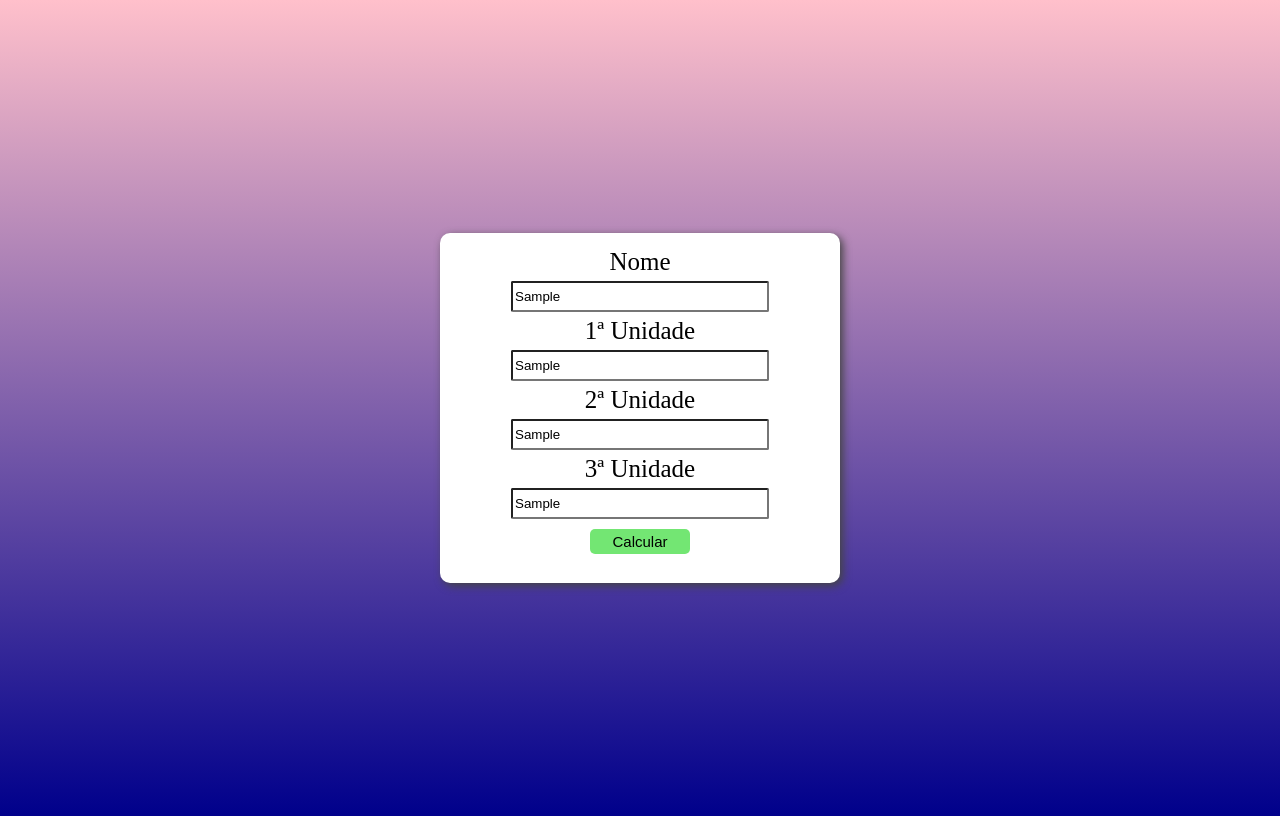
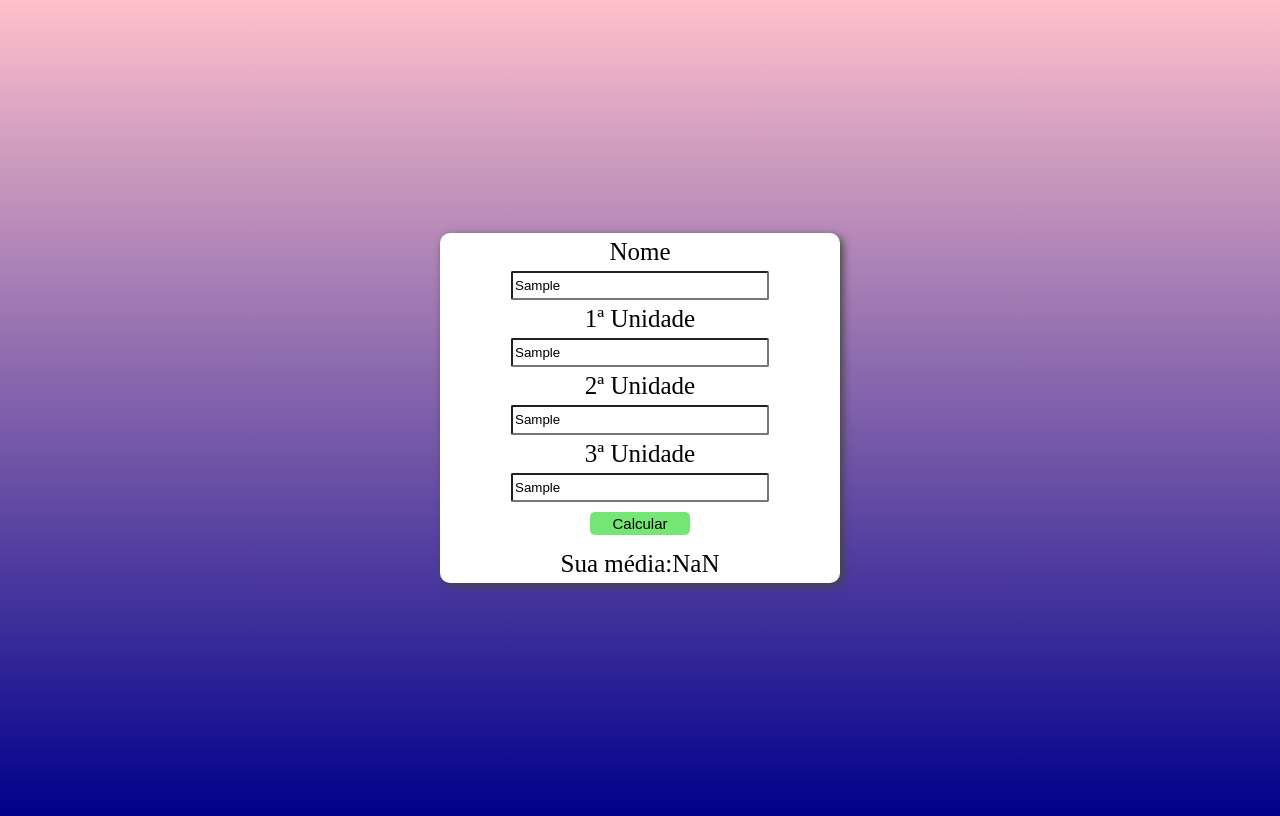
Before and after one commit to Belzs10/Modelagem, a plain HTML site: page Escola/index.html in a window 1280 px wide. Both pictures are taken after typing "Sample", "Sample", "Sample", "Sample" into the empty fields and a click on the button "Calcular". Drawn offline with Linux system fonts and the light colour scheme.

Commit message:
Add files via upload

```diff
--- a/Escola/js/script.js
+++ b/Escola/js/script.js
@@ -4,10 +4,32 @@ const nome = document.querySelector('#nome')
 const uni1 = document.querySelector('#uni1')
 const uni2 = document.querySelector('#uni2')
 const uni3 = document.querySelector('#uni3')
-const btn = document.querySelector('#btm')
-const resultado =  document.querySelector('#resultado')
+const btn = document.querySelector('#btn')
+const resultado = document.querySelector('#resultado')
 
 //evento
 
-btn.addEventListener('click',()=>{
+
+
+
+btn.addEventListener('click' , () => {
+
+
+   n1 = Number(uni1.value)
+   n2 = Number(uni2.value)
+   n3 = Number(uni3.value)
+
+   media= (n1 + n2 + n3) / 3
+
+  resultado.textContent = 'Sua média:' + media
+
+
+   if(media >= 5){
+      print("Aluno aprovado")
+   }
+
+   else{
+       print("Aluno reprovado")
+   }
+
 })
```
Also changed, not shown: Escola/css/style.css (line endings or trailing spaces).
